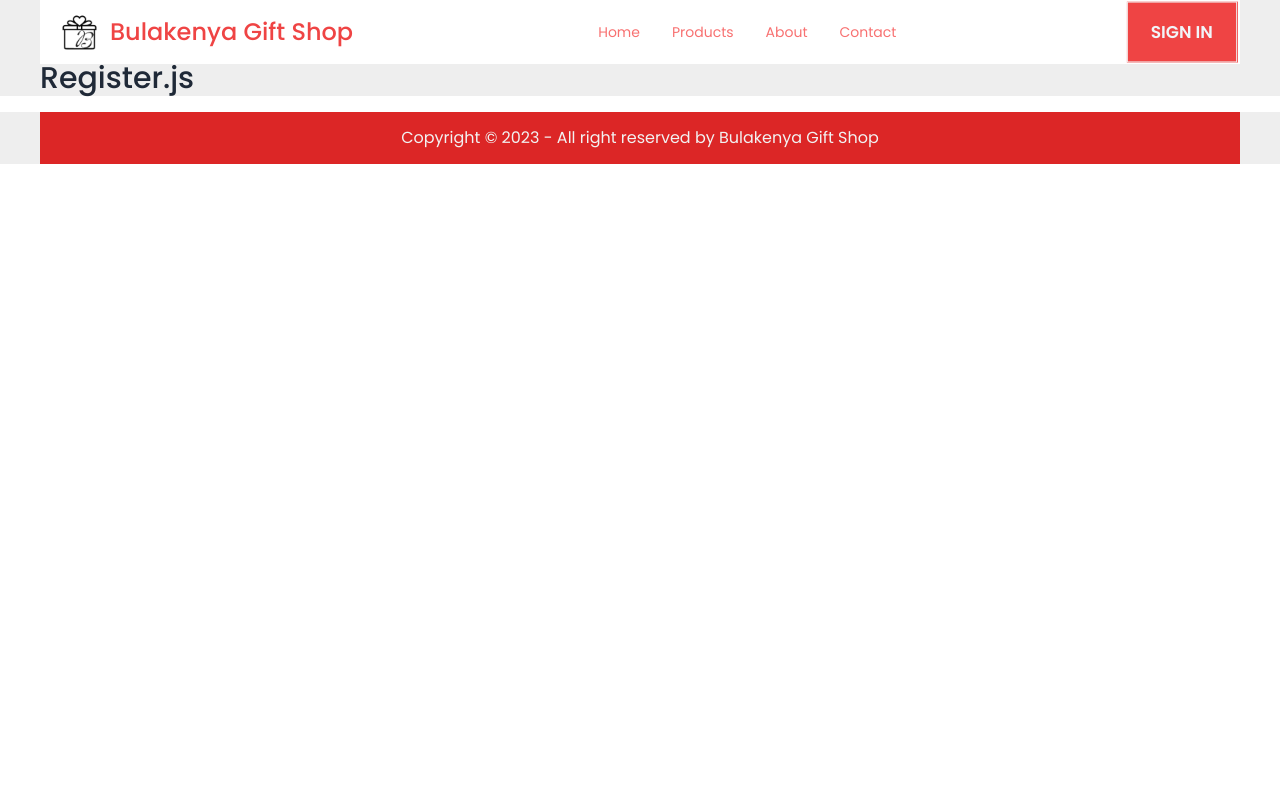
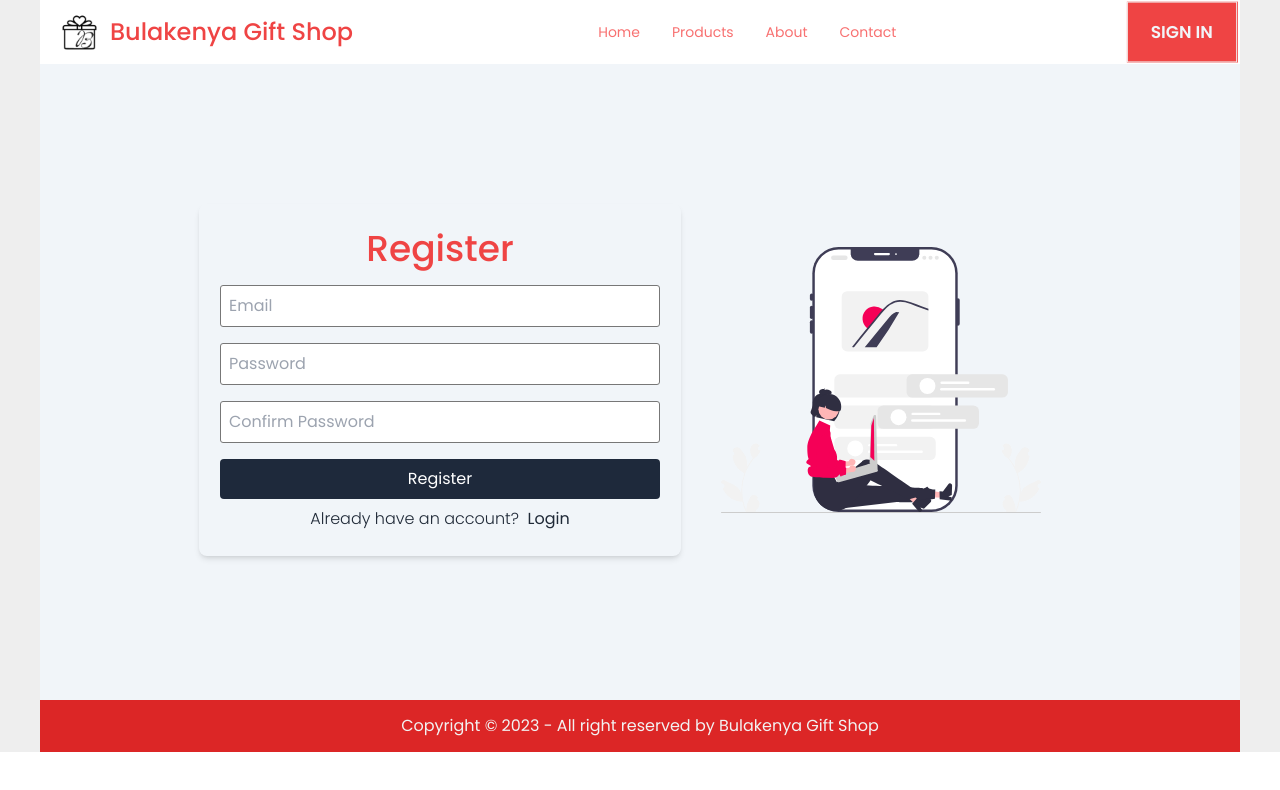
Before and after one commit to jayelemar/Bulakenya-Gift-Shop-v3, a React (Create React App) app: page /register in a window 1280 px wide. Shown: the top 790 px of the page. Built offline with nearby package versions, Linux system fonts and the light colour scheme.

Commit message:
build: auth pages

```diff
--- /dev/null
+++ b/src/components/card/Card.js
@@ -0,0 +1,12 @@
+import React from 'react'
+import styles from './Card.module.scss'
+
+const Card = ({ children, cardClass }) => {
+  return (
+    <div className={`${styles.card} ${cardClass}`}>
+        { children }
+    </div>
+  )
+}
+
+export default Card
--- /dev/null
+++ b/src/components/card/Card.module.scss
@@ -0,0 +1,3 @@
+.card {
+    @apply border border-transparent rounded-lg shadow-md overflow-hidden;
+}
--- a/src/pages/auth/Login.js
+++ b/src/pages/auth/Login.js
@@ -3,36 +3,35 @@ import styles from './auth.module.scss'
 import loginImg from '../../assets/login.svg'
 import { Link } from 'react-router-dom'
 import { AiOutlineGoogle } from 'react-icons/ai'
+import Card from '../../components/card/Card'
 
 const Login = () => {
   return (
     <section>
         <div style={{ height: '60px' }} className='bg-slate-100'></div>
-        <div className={`container slide-up ${styles.auth} bg-slate-100`}>
-
+        <div className={`container slide-up ${styles.auth}`}>
             <div className={styles.img}>
-                <img src={loginImg} alt="login-img" width={400}/>
+                <img src={loginImg} alt="login-img" width={300}/>
             </div>
-
+                <Card>
                     <div className={styles.form}>
                         <h3>Login</h3>
                         <form>
                             <input type="text" placeholder='Email' required />
                             <input type="password" placeholder='Password' required />
-                    <button className='btn-block btn-lg bg-slate-800 text-white rounded'>Login</button>
+                            <button>Login</button>
                         <div className={styles.links}>
                             <Link to="/reset">Reset Password</Link>
                         </div>
                             <p>-- or --</p>
                         </form>
-                <button className='bg-blue-500 btn-block btn-lg text-white rounded items-center justify-center flex'> <AiOutlineGoogle size={25}/> &nbsp; Login with Google</button>
+                        <button className={styles.google}> <AiOutlineGoogle size={25}/> &nbsp; Login with Google</button>
                         <span className={styles.register}>
                             <p>Don't have an account?</p>
-                    <Link to="/register">Register</Link>
+                            <Link to="/register"> &nbsp; Register</Link>
                         </span>
-
                     </div>
-
+                </Card>
 
         </div>
     </section>
--- a/src/pages/auth/Register.js
+++ b/src/pages/auth/Register.js
@@ -1,12 +1,33 @@
 import React from 'react'
+import styles from './auth.module.scss'
+import registerImg from '../../assets/register.svg'
+import Card from '../../components/card/Card'
+import { Link } from 'react-router-dom'
 
 const Register = () => {
   return (
+<section>
+        <div style={{ height: '60px' }} className='bg-slate-100'></div>
+        <div className={`container slide-up ${styles.auth} flex-row-reverse`}>
+            <div className={styles.img}>
+                <img src={registerImg} alt="register-img" width={320}/>
+            </div>
+            <Card>
+                <div className={styles.form}>
+                    <h3>Register</h3>
+                    <form>
+                        <input type="text" placeholder='Email' required />
+                        <input type="password" placeholder='Password' required />
+                        <input type="password" placeholder='Confirm Password' required />
+                        <button>Register</button>
+                    </form>
+                    <span className={styles.register}>
+                        <p>Already have an account?</p>
+                        <Link to="/login"> &nbsp; Login</Link>
+                    </span>
+                </div>
+            </Card>
 
-    <section>
-        <div style={{ height: '60px' }} className='bg-red-400 container'></div>
-        <div className="container">
-            <h4>Register.js</h4>
         </div>
     </section>
 
--- a/src/pages/auth/Reset.js
+++ b/src/pages/auth/Reset.js
@@ -1,15 +1,34 @@
 import React from 'react'
+import styles from './auth.module.scss'
+import Card from '../../components/card/Card'
+import resetImg from '../../assets/forget.svg'
+import { Link } from 'react-router-dom'
 
 const Reset = () => {
   return (
+    <section>
+        <div style={{ height: '60px' }} className='bg-slate-100'></div>
+        <div className={`container slide-up ${styles.auth}`}>
+            <div className={styles.img}>
+                <img src={resetImg} alt="reset-img" width={300}/>
+            </div>
+                <Card>
+                    <div className={styles.form}>
+                        <h3>Reset Password</h3>
+                        <form>
+                            <input type="text" placeholder='Email' required />
+                            <button>Reset Password</button>
+                            <div className={styles.links}>
+                                <Link to="/login">-Login</Link>
+                                <Link to="/register">-Register</Link>
+                            </div>
+                        </form>
 
-    <section>
-        <div style={{ height: '60px' }} className='bg-red-400 container'></div>
-        <div className="container">
-        <h4>Reset.js</h4>
+                    </div>
+                </Card>
+
         </div>
     </section>
-
   )
 }
 
--- a/src/pages/auth/auth.module.scss
+++ b/src/pages/auth/auth.module.scss
@@ -1,13 +1,13 @@
 .auth {
 
-    @apply min-h-[80vh] flex justify-center items-center;
+    @apply h-[80vh] flex justify-center items-center bg-slate-100 px-5;
 
     .img {
-        @apply duration-500 ease-linear;
+        @apply duration-500 ease-linear mx-10 hidden md:flex;
     }
 
     .form {
-        @apply w-[35rem] p-6 duration-500 ease-linear;
+        @apply  w-[100%] md:w-[23rem] lg:w-[30rem] p-6 duration-500 ease-linear px-5;
 
         h3 {
             @apply text-center text-red-500;
@@ -18,13 +18,17 @@
             input[type="email"],
             input[type="password"] {
             display: block;
-            padding: 1rem;
+            padding: .5rem;
             margin: 1rem auto;
             width: 100%;
             border: 1px solid #777;
             border-radius: 3px;
             outline: none;
             }
+
+        button {
+            @apply w-full py-2 bg-slate-800 text-white rounded;
+        }
 
             .links {
             display: flex;
@@ -37,15 +41,22 @@
             margin: 1rem;
             }
         }
+        .google {
+            @apply bg-blue-500 w-full py-2 text-white rounded flex justify-center items-center;
+        }
         .register {
 
-            @apply flex justify-center items-start;
+            @apply flex justify-center items-start ;
 
 
             display: flex;
             justify-content: center;
             align-items: center;
-            margin-top: 1rem;
+            margin-top: .5rem;
+
+            .register span {
+                @apply text-blue-600;
+            }
         }
     }
 
```
Also changed, not shown: src/assets/register 2.svg (added), src/assets/register.svg. Lines whose indentation alone changed are shown as unchanged.
